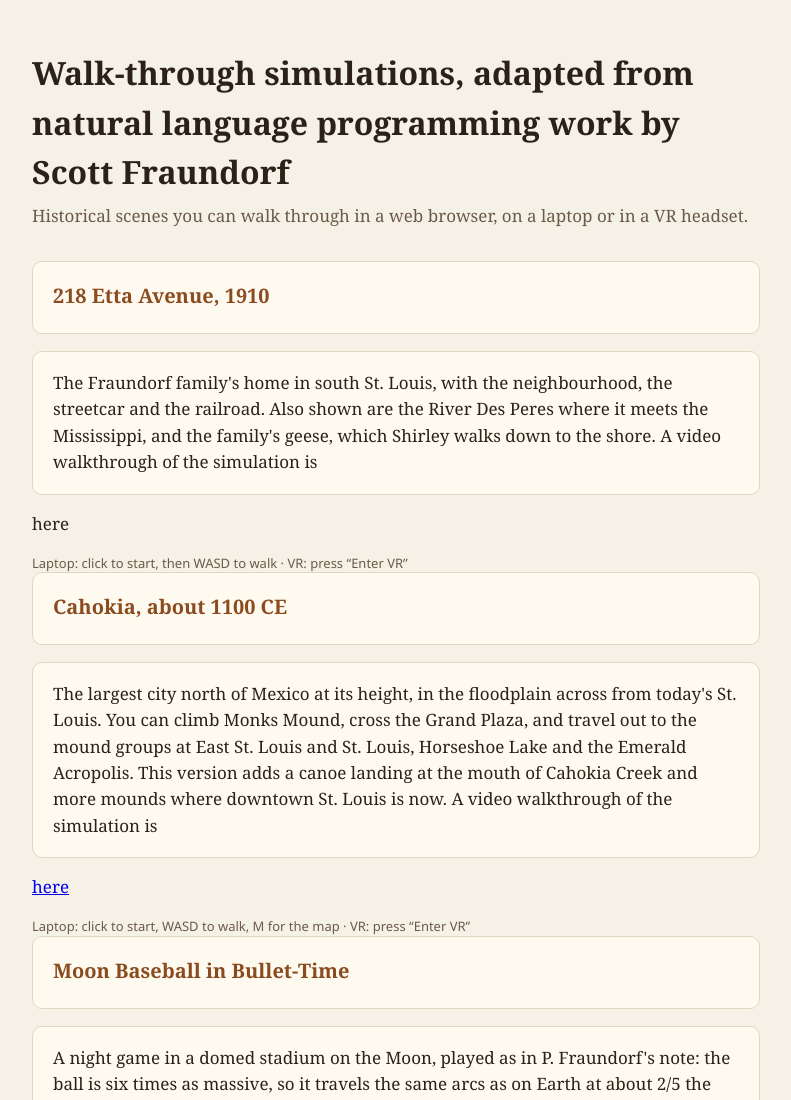
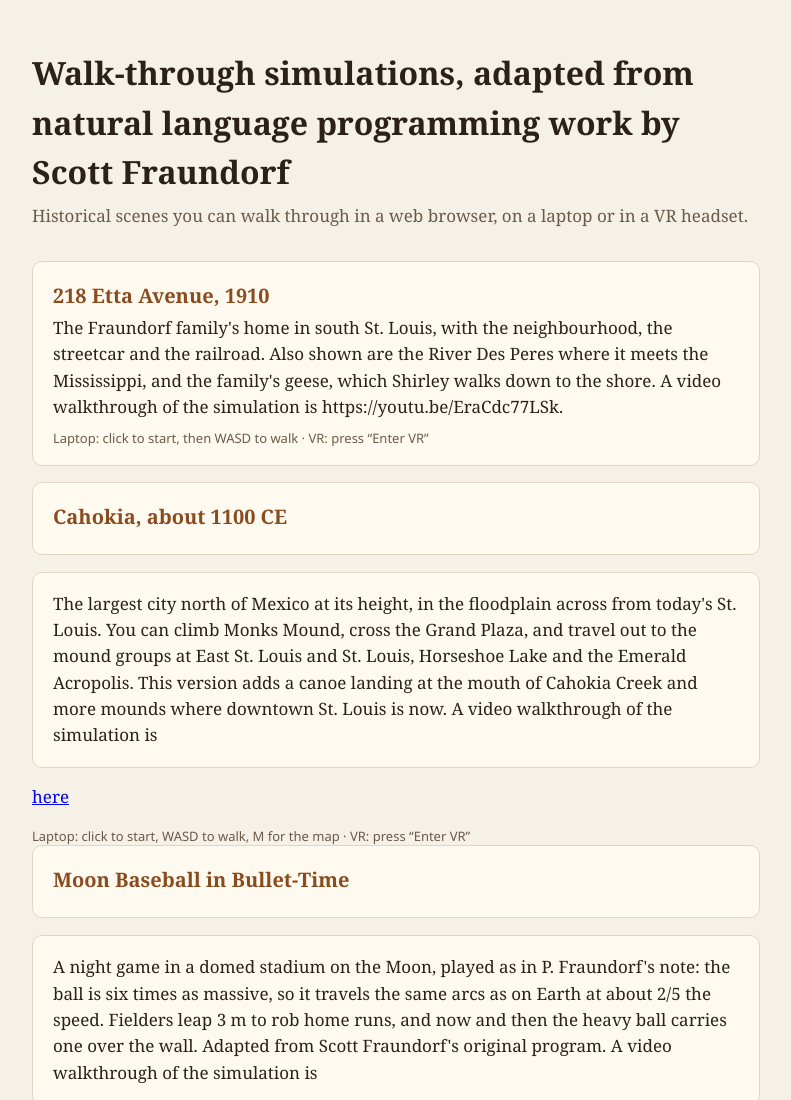
Before and after one commit to pfraundorf/pfraundorf.github.io, a plain HTML site: page index.html in a window 1280 px wide. Shown: the top 1100 px of the page, without its empty margins (244-1035 px from the left). Drawn offline with Linux system fonts and the light colour scheme.

Commit message:
Update video walkthrough link format in index.html
Removed the hyperlink from the video walkthrough description.

```diff
--- a/index.html
+++ b/index.html
@@ -30,7 +30,7 @@
 
   <a class="card" href="etta1910.html">
     <h2>218 Etta Avenue, 1910</h2>
-    <p>The Fraundorf family's home in south St. Louis, with the neighbourhood, the streetcar and the railroad. Also shown are the River Des Peres where it meets the Mississippi, and the family's geese, which Shirley walks down to the shore. A video walkthrough of the simulation is <a href-"https://youtu.be/EraCdc77LSk">here</a></p>
+    <p>The Fraundorf family's home in south St. Louis, with the neighbourhood, the streetcar and the railroad. Also shown are the River Des Peres where it meets the Mississippi, and the family's geese, which Shirley walks down to the shore. A video walkthrough of the simulation is https://youtu.be/EraCdc77LSk.</p>
     <div class="tags">Laptop: click to start, then WASD to walk · VR: press “Enter VR”</div>
   </a>
 
```
